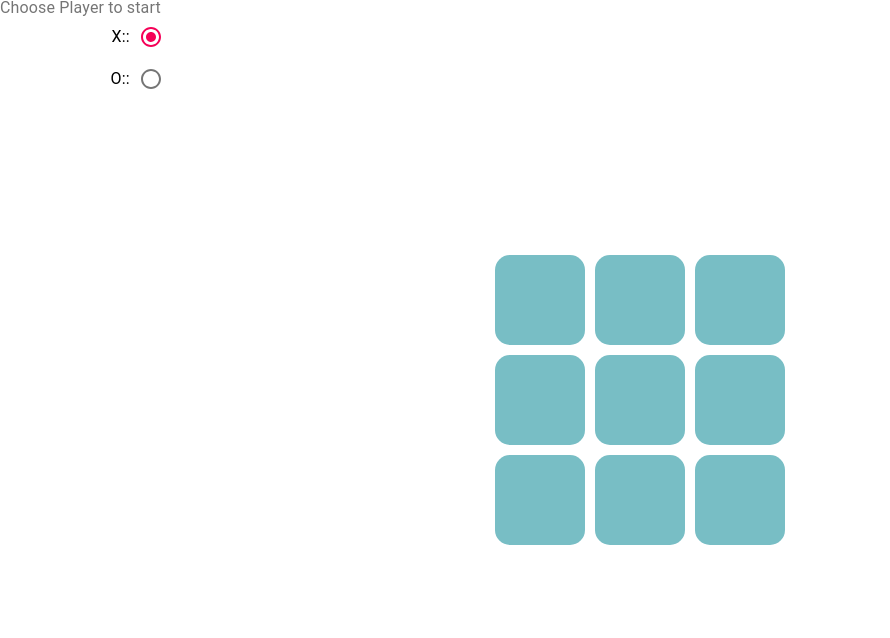
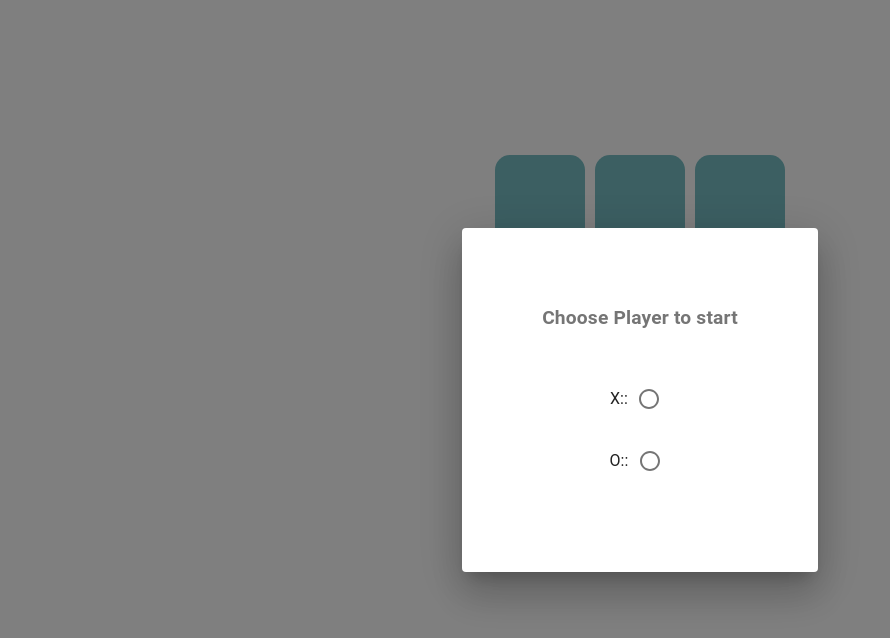
Before and after one commit to MartirosSahakyan/tic-tak-toe, a React (Create React App) app: page / in a window 1280 px wide. Shown: the top 638 px of the page, without its empty margins (0-890 px from the left). Built offline with nearby package versions, Linux system fonts and the light colour scheme.

Commit message:
style: ChoosePlayer component

```diff
--- a/src/components/ChoosePlayer/ChoosePlayer.jsx
+++ b/src/components/ChoosePlayer/ChoosePlayer.jsx
@@ -1,19 +1,52 @@
-import React from 'react';
-import Radio from '@material-ui/core/Radio';
-import RadioGroup from '@material-ui/core/RadioGroup';
-import FormControlLabel from '@material-ui/core/FormControlLabel';
-import FormControl from '@material-ui/core/FormControl';
-import FormLabel from '@material-ui/core/FormLabel';
+import React from "react";
+import Radio from "@material-ui/core/Radio";
+import RadioGroup from "@material-ui/core/RadioGroup";
+import FormControlLabel from "@material-ui/core/FormControlLabel";
+import FormControl from "@material-ui/core/FormControl";
+import FormLabel from "@material-ui/core/FormLabel";
+import Dialog from "@material-ui/core/Dialog";
+import { makeStyles } from "@material-ui/core";
 
-export default function ChoosePlayer({value, handleChange}) {
+const useStyles = makeStyles({
+  form: {
+    margin: "80px",
+  },
+  title: {
+    marginBottom: "40px",
+    fontWeight: "bold",
+    fontSize: "larger",
+  },
+  radioBtn: {
+    margin: "10px auto",
+  },
+});
+
+export default function ChoosePlayer({ handleChange, open }) {
+  const classes = useStyles();
 
   return (
-    <FormControl component="fieldset">
-      <FormLabel component="legend">Choose Player to start</FormLabel>
-      <RadioGroup aria-label="gender" name="gender1" value={value} onChange={handleChange}>
-        <FormControlLabel value="X" control={<Radio />} labelPlacement="start" label="X::" />
-        <FormControlLabel value="O" control={<Radio />} labelPlacement="start" label="O::" />
-      </RadioGroup>
-    </FormControl>
+    <Dialog open={true} onClose={handleChange}>
+      <FormControl className={classes.form} component="fieldset">
+        <FormLabel className={classes.title} component="legend">
+          Choose Player to start
+        </FormLabel>
+        <RadioGroup onChange={handleChange}>
+          <FormControlLabel
+            className={classes.radioBtn}
+            value="X"
+            control={<Radio />}
+            labelPlacement="start"
+            label="X::  "
+          />
+          <FormControlLabel
+            className={classes.radioBtn}
+            value="O"
+            control={<Radio />}
+            labelPlacement="start"
+            label="O::  "
+          />
+        </RadioGroup>
+      </FormControl>
+    </Dialog>
   );
 }
--- a/src/components/TicTakToe/TicTakToe.jsx
+++ b/src/components/TicTakToe/TicTakToe.jsx
@@ -8,7 +8,6 @@ import {
   findWinner,
 } from "../../helpers/helper";
 import Square from "../Square/Square";
-import NextPlayer from "../NextPlayer/NextPlayer";
 import AlertDialog from "../AlertDialog/AlertDialog";
 import ChoosePlayer from "../ChoosePlayer/ChoosePlayer";
 
@@ -18,12 +17,13 @@ export function TicTakToe() {
     [null, null, null],
     [null, null, null],
   ]);
-  const [startWith, setStartWith] = useState("X");
+  const [startWith, setStartWith] = useState("");
   const [nextPlayer, setNextPlayer] = useState(startWith);
   const [isDraw, setIsDraw] = useState(false);
   const [winner, setWinner] = useState("");
   const [history, setHistory] = useState({ X: [], O: [] });
   const [dialogOpen, setDialogOpen] = useState(false);
+  const [choosePlayerOpen, setChoosePlayerOpen] = useState(true);
 
   const handleSquareClick = (i, nextPlayer) => {
     switch (i) {
@@ -73,11 +73,13 @@ export function TicTakToe() {
     setBoard(emptyMatrix(board));
     setWinner("");
     setDialogOpen(false);
+    setChoosePlayerOpen(true);
   };
 
   const handleChangePlayer = ({ target: { value } }) => {
     setStartWith(value);
     setNextPlayer(value);
+    setChoosePlayerOpen(false);
   };
 
   const handleDialogClose = () => {
@@ -128,7 +130,10 @@ export function TicTakToe() {
         />
       )}
 
-      <ChoosePlayer value={startWith} handleChange={handleChangePlayer} />
+      <ChoosePlayer
+        open={choosePlayerOpen}
+        handleChange={handleChangePlayer}
+      />
 
       <div className={styles.board}>
         {board.flat().map((square, index) => {
```
